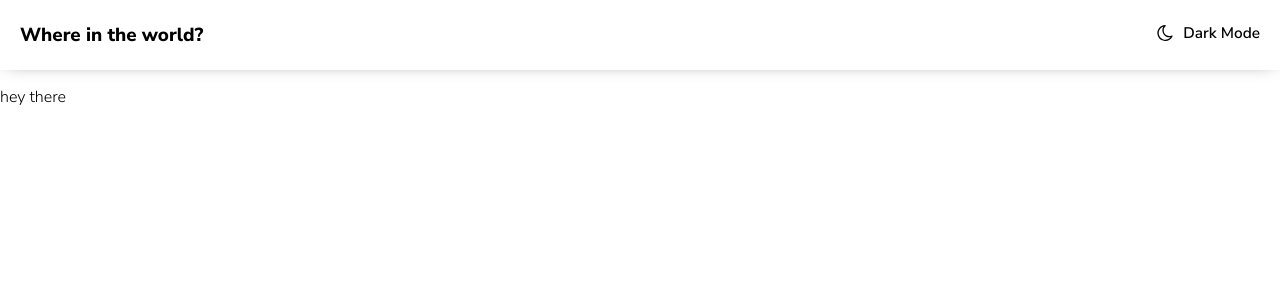
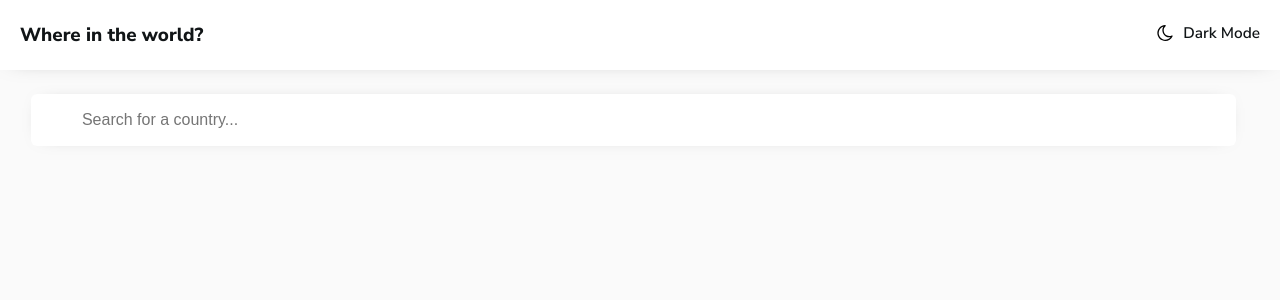
Before and after one commit to gabrr/flags-app, a React (Create React App) app: page / in a window 1280 px wide. Shown: the top 300 px of the page. Built offline with nearby package versions, Linux system fonts and the light colour scheme.

Commit message:
adding the search input bar

```diff
--- a/src/components/navbar/index.jsx
+++ b/src/components/navbar/index.jsx
@@ -32,8 +32,6 @@ class Navbar extends Component {
     }
 
     render() {
-        console.log(store.getState())
-
         return (
             <div id="navbar" style={this.navbarBackground()}>
                 <ul>
--- a/src/components/navbar/style.css
+++ b/src/components/navbar/style.css
@@ -5,7 +5,7 @@ body{
 #navbar{
     width: 100%;
     height: 70px;
-    box-shadow: 0px -2px 18px -7px #555;
+    box-shadow: 0px -2px 23px -13px #777
 }
 
 ul{
--- /dev/null
+++ b/src/components/searchInput/index.jsx
@@ -0,0 +1,14 @@
+import React, { Component } from 'react';
+import "./style.css";
+
+class SearchInput extends Component {
+    render() {
+        return (
+            <React.Fragment>
+                <input type={"text"} className={"searchInput"} placeholder={"Search for a country..."}></input>
+            </React.Fragment>
+        )
+    }
+}
+
+export default SearchInput;
--- /dev/null
+++ b/src/components/searchInput/style.css
@@ -0,0 +1,15 @@
+.searchInput{
+    height: 50px;
+    font-size: 16px;
+    width: 90vw;
+    padding-left: 4vw;
+    margin-left: 2.4vw;
+    margin-top: 24px;
+    box-shadow: 0 0 19px -14px #777;
+    border: none;
+    border-radius: 6px;
+}
+
+.searchInput:focus{
+    outline: none;
+}
--- a/src/components/wrapper/index.jsx
+++ b/src/components/wrapper/index.jsx
@@ -1,14 +1,15 @@
 import React, { Component } from 'react';
-import Navbar from "../navbar/index"
+import Navbar from "../navbar";
+import SearchInput from "../searchInput";
 import "./style.css";
-import store from "../../store/index";
+import store from "../../store";
 
 
 class Wrapper extends Component {
     constructor(props) {
         super(props);
         this.state = {
-            theming: ""
+            theming: "light-theme"
         }
         this.setTheme = this.setTheme.bind(this);
     }
@@ -23,7 +24,7 @@ class Wrapper extends Component {
         return (
             <div id="wrapper" className={this.state.theming}>
                 <Navbar setTheme={this.setTheme} />
-                <p>hey there </p>
+                <SearchInput />
             </div>
         );
     }
--- a/src/components/wrapper/style.css
+++ b/src/components/wrapper/style.css
@@ -5,10 +5,10 @@
 
 .light-theme{
     background-color: hsl(0, 0%, 98%);
-    color: #333;
+    color: hsl(200, 15%, 8%);
 }
 
 .dark-theme{
     background-color: hsl(207, 26%, 17%);
-    color: #fff;
+    color: hsl(0, 0%, 100%);
 }
```
Also changed, not shown: 1 other file (tests, documents, lock files or other folders).
